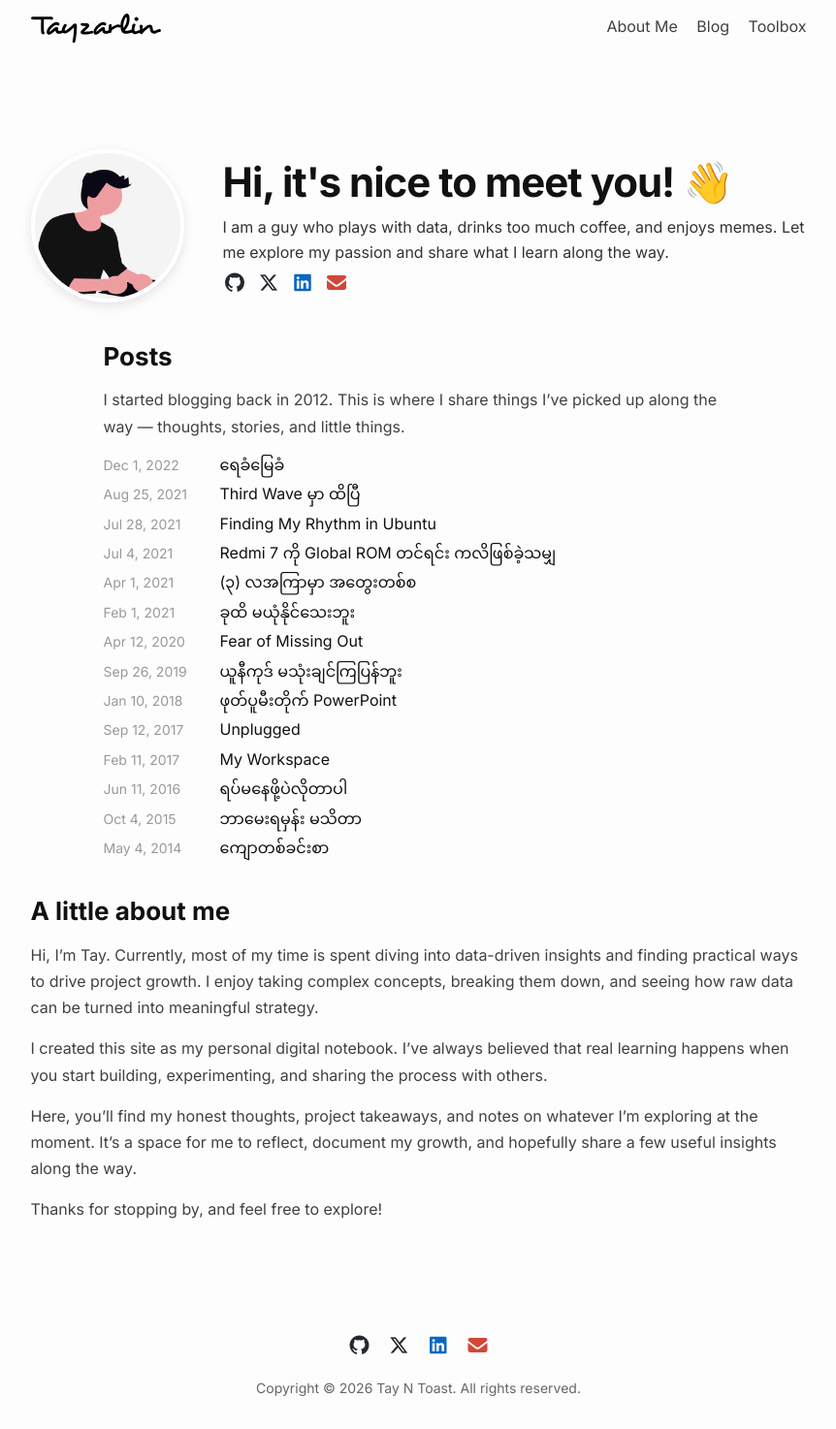
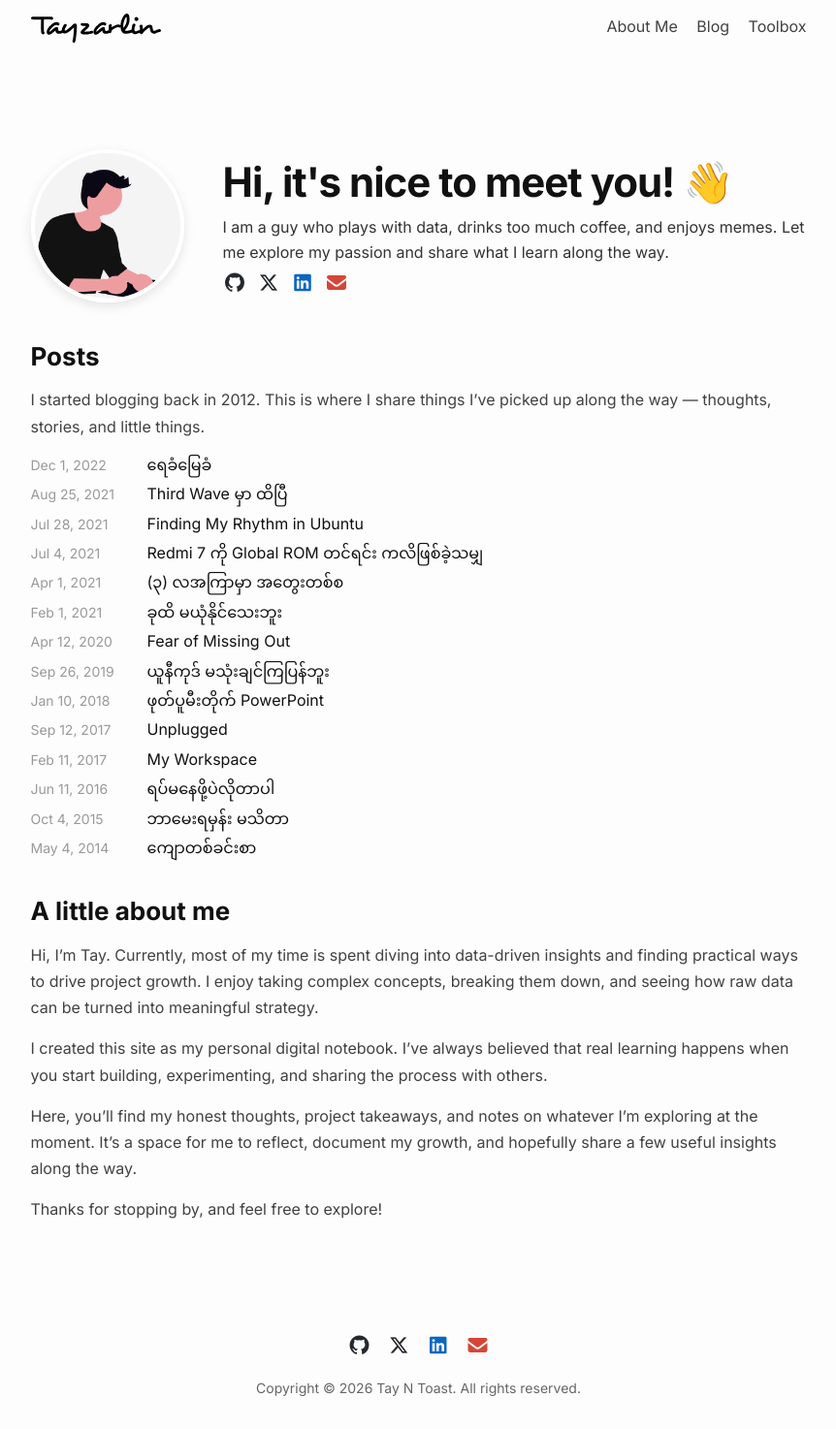
Before and after one commit to tayntoast/tayntoast.github.io, a Jekyll site: the page built from index.html, in a window 1280 px wide. Shown: the whole page at 97% size, without its empty margins (201-1063 px from the left). Built offline with Jekyll 4.4.1, drawn with Linux system fonts in a browser that asks for light colours; nearby versions of some CDN libraries.

Commit message:
Update custom-styles.scss
Optimized layout

```diff
--- a/_sass/minima/custom-styles.scss
+++ b/_sass/minima/custom-styles.scss
@@ -104,7 +104,6 @@ html {
 }
 
 .recent-posts-container {
-  max-width: 650px;
   margin: 40px auto 0 auto;
   text-align: left;
 }
```
